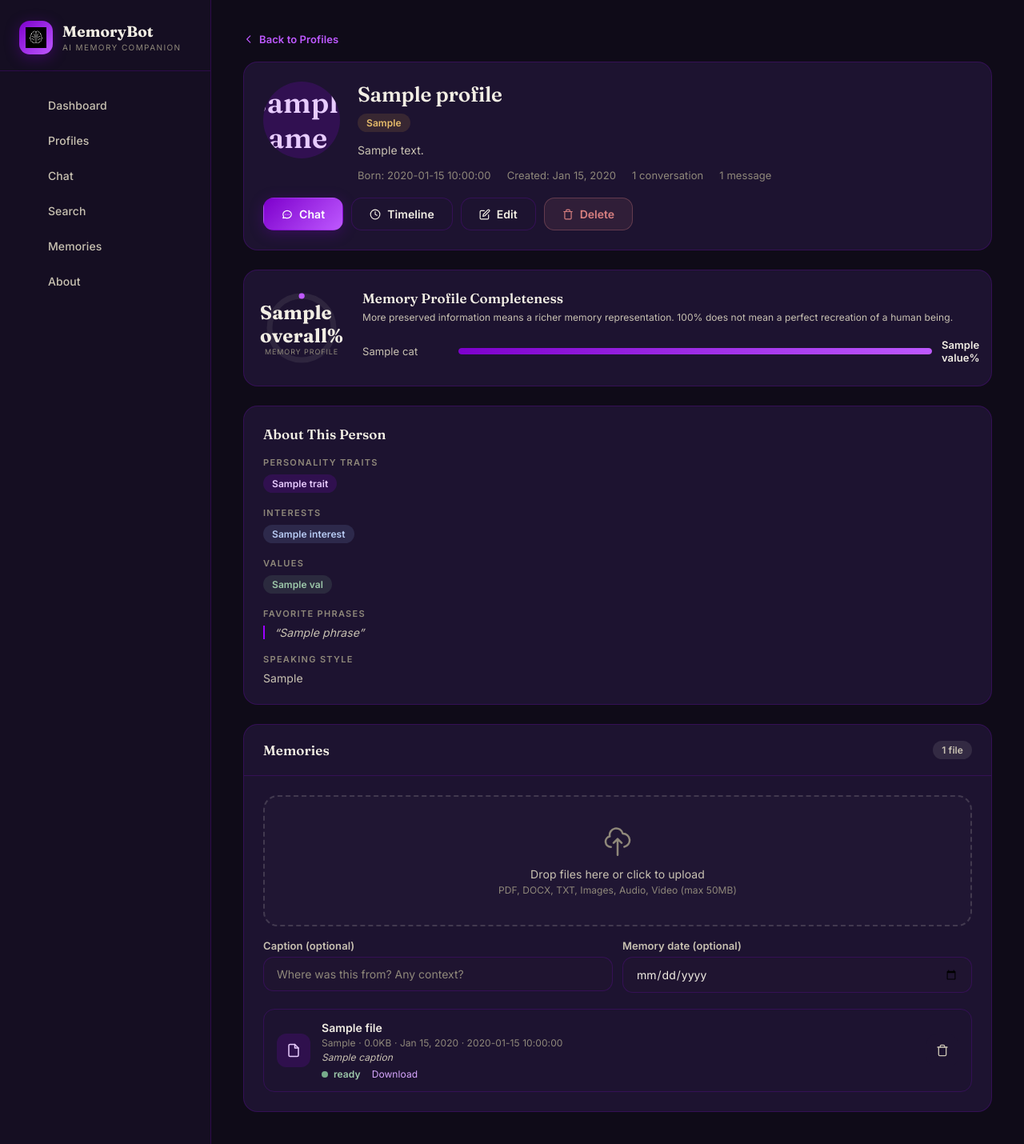
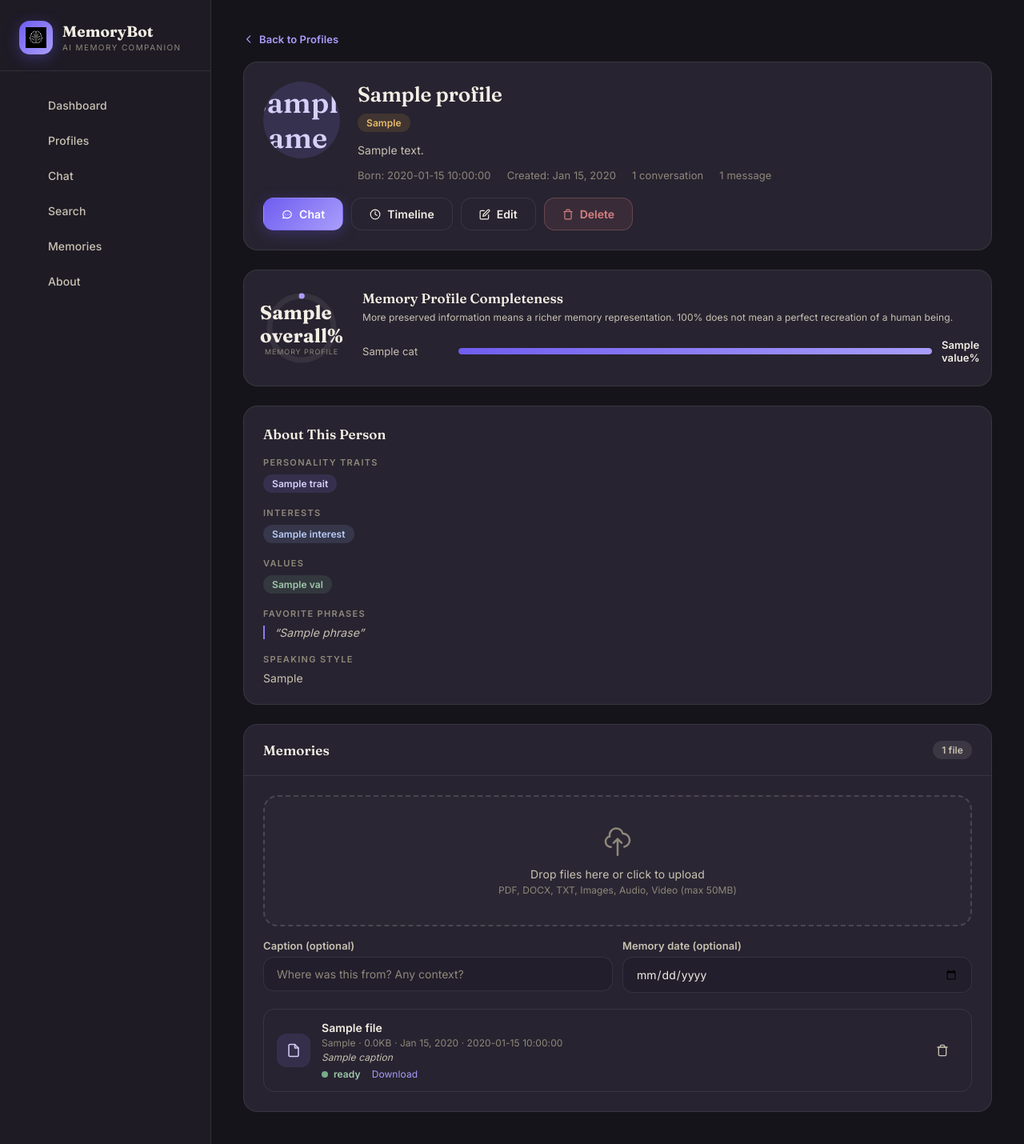
Before and after one commit to ShadowKernel-CODE/nexus-ai, a Python web app: template templates/profile_detail.html in a window 1280 px wide. Shown: the whole page at 80% size. Run offline with Jinja, Linux system fonts and the light colour scheme; the template is opened without the code that fills it: most values are stand-ins (such as "Sample title", 1, 10 or a date in 2020).

Commit message:
theme: restore exact MemoryBot warm ink/cream/muted violet/amber palette

```diff
--- a/static/css/style.css
+++ b/static/css/style.css
@@ -1,53 +1,61 @@
 /* ============================================================
    MemoryBot — Design System
-   Deep purple + cream + electric violet #9D00FF + violet + restrained amber accents.
+   Warm ink + cream + muted violet + restrained archival gold.
    Modern AI precision meets personal photo-album warmth.
    ============================================================ */
 
 :root {
-    /* Palette */
-    --ink-900: #0f0b18;
-    --ink-800: #150e22;
-    --ink-700: #1d1330;
-    --ink-600: #281a40;
-    --ink-500: #362350;
+    /* Core dark ink palette */
+    --ink-900: #16141b;
+    --ink-800: #1e1b25;
+    --ink-700: #272330;
+    --ink-600: #332e41;
+    --ink-500: #453f55;
 
+    /* Warm typography */
     --cream: #f2eee4;
     --cream-dim: #c9c2b2;
     --cream-faint: #8f887a;
 
-    --violet: #9D00FF;
-    --violet-deep: #7d00cc;
-    --violet-soft: #be59ff;
-    --lavender: #e8ccff;
+    /* Primary brand */
+    --violet: #8b7cf6;
+    --violet-deep: #6f5df0;
+    --violet-soft: #a99efb;
+    --lavender: #d6d0fa;
 
+    /* Memory / supporting accents */
     --amber: #d9a441;
     --amber-soft: #e6bc6a;
     --rose: #c77a93;
     --green: #77ab8b;
     --red: #d98080;
 
-    /* Backward-compatible aliases used by legacy inline styles */
+    /* Semantic aliases */
     --bg-primary: var(--ink-900);
     --bg-secondary: var(--ink-800);
     --bg-card: var(--ink-700);
     --bg-card-hover: var(--ink-600);
-    --bg-input: #1f1430;
-    --border-primary: rgba(157, 0, 255, 0.18);
+    --bg-input: #221e2c;
+
+    --border-primary: rgba(242, 238, 228, 0.09);
     --border-focus: var(--violet);
+
     --text-primary: var(--cream);
     --text-secondary: var(--cream-dim);
     --text-muted: var(--cream-faint);
+
     --accent-purple: var(--violet);
     --accent-purple-hover: var(--violet-deep);
-    --accent-purple-light: rgba(157, 0, 255, 0.14);
+    --accent-purple-light: rgba(139, 124, 246, 0.14);
+
     --accent-pink: var(--rose);
     --accent-blue: #8fb3f0;
     --accent-green: var(--green);
     --accent-amber: var(--amber);
     --accent-red: var(--red);
+
     --gradient-primary: linear-gradient(135deg, var(--violet-deep) 0%, var(--violet-soft) 100%);
-    --gradient-card: linear-gradient(135deg, rgba(157,0,255,0.08) 0%, rgba(125,0,204,0.03) 100%);
+    --gradient-card: linear-gradient(135deg, rgba(139, 124, 246, 0.06) 0%, rgba(217, 164, 65, 0.05) 100%);
     --shadow-glow: 0 4px 28px rgba(20, 14, 40, 0.45);
     --shadow-card: 0 6px 28px rgba(0, 0, 0, 0.35);
     --shadow-lift: 0 10px 34px rgba(0, 0, 0, 0.45);
@@ -81,7 +89,7 @@ h1, h2, h3, h4, .font-display {
     color: var(--cream);
 }
 
-::selection { background: rgba(157, 0, 255, 0.35); color: var(--cream); }
+::selection { background: rgba(139, 124, 246, 0.35); color: var(--cream); }
 
 a { color: var(--violet-soft); }
 a:focus-visible, button:focus-visible, input:focus-visible, select:focus-visible, textarea:focus-visible {
@@ -93,9 +101,9 @@ a:focus-visible, button:focus-visible, input:focus-visible, select:focus-visible
 /* Scrollbar */
 ::-webkit-scrollbar { width: 8px; height: 8px; }
 ::-webkit-scrollbar-track { background: transparent; }
-::-webkit-scrollbar-thumb { background: #4a2a66; border-radius: 4px; }
-::-webkit-scrollbar-thumb:hover { background: #5c3a80; }
-.chat-scroll { scrollbar-width: thin; scrollbar-color: #4a2a66 transparent; }
+::-webkit-scrollbar-thumb { background: #3a3547; border-radius: 4px; }
+::-webkit-scrollbar-thumb:hover { background: #4a4458; }
+.chat-scroll { scrollbar-width: thin; scrollbar-color: #3a3547 transparent; }
 
 /* ============ Layout ============ */
 
@@ -139,7 +147,7 @@ a:focus-visible, button:focus-visible, input:focus-visible, select:focus-visible
     align-items: center;
     justify-content: center;
     overflow: hidden;
-    box-shadow: 0 4px 18px rgba(125, 0, 204, 0.35);
+    box-shadow: 0 4px 18px rgba(111, 93, 240, 0.35);
 }
 .brand-mark img { width: 26px; height: 26px; object-fit: contain; }
 
@@ -249,16 +257,16 @@ a:focus-visible, button:focus-visible, input:focus-visible, select:focus-visible
 .btn-primary {
     background: var(--gradient-primary);
     color: #fff;
-    box-shadow: 0 4px 18px rgba(125, 0, 204, 0.28);
+    box-shadow: 0 4px 18px rgba(111, 93, 240, 0.28);
 }
-.btn-primary:hover { transform: translateY(-1px); box-shadow: 0 6px 26px rgba(125, 0, 204, 0.4); }
+.btn-primary:hover { transform: translateY(-1px); box-shadow: 0 6px 26px rgba(111, 93, 240, 0.4); }
 
 .btn-secondary {
     background: var(--ink-700);
     color: var(--cream);
     border-color: var(--border-primary);
 }
-.btn-secondary:hover { background: var(--ink-600); border-color: rgba(157, 0, 255, 0.5); }
+.btn-secondary:hover { background: var(--ink-600); border-color: rgba(139, 124, 246, 0.5); }
 
 .btn-ghost {
     background: transparent;
@@ -400,7 +408,7 @@ label.field-label {
 .avatar-lg { width: 60px; height: 60px; font-size: 24px; }
 .avatar-xl { width: 84px; height: 84px; font-size: 32px; }
 .avatar img { width: 100%; height: 100%; object-fit: cover; }
-.avatar-purple { background: rgba(157, 0, 255, 0.16); color: var(--lavender); }
+.avatar-purple { background: rgba(139, 124, 246, 0.16); color: var(--lavender); }
 .avatar-amber { background: rgba(217, 164, 65, 0.14); color: var(--amber-soft); }
 .avatar-rose { background: rgba(199, 122, 147, 0.16); color: #e0a5b6; }
 
@@ -416,7 +424,7 @@ label.field-label {
     font-weight: 600;
     white-space: nowrap;
 }
-.badge-purple { background: rgba(157, 0, 255, 0.15); color: var(--lavender); }
+.badge-purple { background: rgba(139, 124, 246, 0.15); color: var(--lavender); }
 .badge-amber { background: rgba(217, 164, 65, 0.14); color: var(--amber-soft); }
 .badge-blue { background: rgba(143, 179, 240, 0.14); color: #b9ccf5; }
 .badge-green { background: rgba(119, 171, 139, 0.15); color: #9ec9ab; }
@@ -440,8 +448,8 @@ label.field-label {
 .file-icon.doc { background: rgba(119, 171, 139, 0.15); color: #9ec9ab; }
 .file-icon.img { background: rgba(217, 164, 65, 0.15); color: var(--amber-soft); }
 .file-icon.audio { background: rgba(199, 122, 147, 0.15); color: #e0a5b6; }
-.file-icon.video { background: rgba(157, 0, 255, 0.15); color: var(--lavender); }
-.file-icon.default { background: rgba(157, 0, 255, 0.14); color: var(--lavender); }
+.file-icon.video { background: rgba(139, 124, 246, 0.15); color: var(--lavender); }
+.file-icon.default { background: rgba(139, 124, 246, 0.14); color: var(--lavender); }
 
 .modality-badge { display: inline-flex; align-items: center; gap: 6px; font-size: 12px; color: var(--cream-dim); }
 .modality-dot { width: 8px; height: 8px; border-radius: 50%; display: inline-block; }
--- a/templates/base.html
+++ b/templates/base.html
@@ -8,7 +8,7 @@
     <link rel="preconnect" href="https://fonts.googleapis.com">
     <link rel="preconnect" href="https://fonts.gstatic.com" crossorigin>
     <link href="https://fonts.googleapis.com/css2?family=Fraunces:opsz,wght@9..144,400;9..144,500;9..144,600;9..144,700&family=Inter:wght@300;400;500;600;700;800&display=swap" rel="stylesheet">
-    <link rel="stylesheet" href="/static/css/style.css?v=6">
+    <link rel="stylesheet" href="/static/css/style.css?v=7">
     {% block head %}{% endblock %}
 </head>
 <body>
--- a/templates/chat.html
+++ b/templates/chat.html
@@ -6,7 +6,7 @@
     .chat-main{margin-left:0 !important;}
     .chat-rail{position:fixed !important;top:0;left:0;bottom:0;width:300px;z-index:45;transform:translateX(-100%);box-shadow:var(--shadow-lift);}
     .chat-rail.open{transform:translateX(0);}
-    .chat-overlay{position:fixed;inset:0;background:rgba(10,5,20,0.6);backdrop-filter:blur(2px);z-index:40;opacity:0;pointer-events:none;transition:opacity 0.25s ease;}
+    .chat-overlay{position:fixed;inset:0;background:rgba(8,6,12,0.6);backdrop-filter:blur(2px);z-index:40;opacity:0;pointer-events:none;transition:opacity 0.25s ease;}
     .chat-overlay.show{opacity:1;pointer-events:auto;}
     .chat-rail-select{display:block !important;}
     .mobile-convo-btn{display:flex !important;}
@@ -34,7 +34,7 @@
                 <div id="convoList">
                     {% for c in conversations %}
                     <div class="flex items-center" style="margin-bottom:2px;" onmouseover="this.querySelector('.convo-delete').style.opacity='1'" onmouseout="this.querySelector('.convo-delete').style.opacity='0'">
-                        <a href="/chat/{{ c.profile_id }}/conversation/{{ c.id }}" style="display:block;padding:10px 14px;border-radius:11px;font-size:13px;color:var(--cream-dim);text-decoration:none;white-space:nowrap;overflow:hidden;text-overflow:ellipsis;transition:all 0.15s;border:1px solid transparent;flex:1;{% if active_conversation and active_conversation.id == c.id %}background:rgba(157,0,255,0.14);color:var(--lavender);border-color:rgba(157,0,255,0.35);{% endif %}">
+                        <a href="/chat/{{ c.profile_id }}/conversation/{{ c.id }}" style="display:block;padding:10px 14px;border-radius:11px;font-size:13px;color:var(--cream-dim);text-decoration:none;white-space:nowrap;overflow:hidden;text-overflow:ellipsis;transition:all 0.15s;border:1px solid transparent;flex:1;{% if active_conversation and active_conversation.id == c.id %}background:rgba(139,124,246,0.14);color:var(--lavender);border-color:rgba(139,124,246,0.35);{% endif %}">
                             {{ c.title }}
                         </a>
                         <button class="convo-delete" aria-label="Delete conversation" onclick="event.preventDefault();if(confirm('Delete this conversation?'))fetch('/chat/{{ c.id }}/delete',{method:'POST'}).then(()=>location.reload())" style="background:none;border:none;color:var(--cream-faint);cursor:pointer;padding:4px 8px;border-radius:6px;opacity:0;transition:opacity 0.15s;flex-shrink:0;" title="Delete conversation">
--- a/templates/library.html
+++ b/templates/library.html
@@ -91,7 +91,7 @@
                         {% endif %}
 
                         <div class="memory-foot">
-                            <a href="/profiles/{{ item.profile_id }}" class="no-underline" style="color:#d9a8ff;font-size:12px;">{{ item.profile_name }}</a>
+                            <a href="/profiles/{{ item.profile_id }}" class="no-underline" style="color:var(--violet-soft);font-size:12px;">{{ item.profile_name }}</a>
                             <a href="/profiles/{{ item.profile_id }}" class="btn btn-secondary btn-sm" aria-label="Open {{ item.original_name }} in its profile">
                                 Open source
                                 <svg width="12" height="12" viewBox="0 0 24 24" fill="none" stroke="currentColor" stroke-width="2" stroke-linecap="round" stroke-linejoin="round"><path d="M18 13v6a2 2 0 01-2 2H5a2 2 0 01-2-2V8a2 2 0 012-2h6"/><polyline points="15 3 21 3 21 9"/><line x1="10" y1="14" x2="21" y2="3"/></svg>
--- a/templates/profile_detail.html
+++ b/templates/profile_detail.html
@@ -205,9 +205,9 @@
                                         {% if f.status == 'failed' and f.error_message %}
                                         <span class="badge badge-red" title="{{ f.error_message }}" style="font-size:11px;max-width:220px;overflow:hidden;text-overflow:ellipsis;white-space:nowrap;">{{ f.error_message }}</span>
                                         {% endif %}
-                                        <a href="/profiles/{{ profile.id }}/files/{{ f.id }}/download" class="no-underline" style="font-size:12px;color:#d9a8ff;">Download</a>
+                                        <a href="/profiles/{{ profile.id }}/files/{{ f.id }}/download" class="no-underline" style="font-size:12px;color:var(--violet-soft);">Download</a>
                                         {% if f.memory_type in ('photograph', 'audio', 'video') %}
-                                        <a href="/profiles/{{ profile.id }}/files/{{ f.id }}/view" target="_blank" class="no-underline" style="font-size:12px;color:#d9a8ff;">View</a>
+                                        <a href="/profiles/{{ profile.id }}/files/{{ f.id }}/view" target="_blank" class="no-underline" style="font-size:12px;color:var(--violet-soft);">View</a>
                                         {% endif %}
                                     </div>
                                 </div>
--- a/templates/search.html
+++ b/templates/search.html
@@ -63,7 +63,7 @@
                                 <span>Chunk {{ r.chunk_index + 1 }}</span>
                                 {% endif %}
                                 {% if r.profile_id is defined %}
-                                <a href="/profiles/{{ r.profile_id }}" class="no-underline" style="color:#d9a8ff;">Open profile</a>
+                                <a href="/profiles/{{ r.profile_id }}" class="no-underline" style="color:var(--violet-soft);">Open profile</a>
                                 {% endif %}
                             </div>
                         </div>
--- a/templates/timeline.html
+++ b/templates/timeline.html
@@ -37,7 +37,7 @@
                         <p style="font-size:12px;color:var(--cream-faint);margin:6px 0 0;">
                             {% if item.date %}{{ item.date }}{% endif %}
                             {% if item.file_id %}
-                            <a href="/profiles/{{ profile.id }}" class="no-underline" style="color:#d9a8ff;margin-left:8px;">View memory</a>
+                            <a href="/profiles/{{ profile.id }}" class="no-underline" style="color:var(--violet-soft);margin-left:8px;">View memory</a>
                             {% endif %}
                         </p>
                     </div>
@@ -66,7 +66,7 @@
                                 <p style="font-size:14px;font-weight:600;color:var(--cream);margin:0;">{{ item.title }}</p>
                                 <span class="badge badge-cream" style="font-size:11px;">{{ item.label }}</span>
                             </div>
-                            <a href="/profiles/{{ profile.id }}" class="no-underline" style="font-size:12px;color:#d9a8ff;">Add a date &rarr;</a>
+                            <a href="/profiles/{{ profile.id }}" class="no-underline" style="font-size:12px;color:var(--violet-soft);">Add a date &rarr;</a>
                         </div>
                         {% endfor %}
                     </div>
```
Also changed, not shown: other parts of static/css/style.css (+20 -20 lines).
